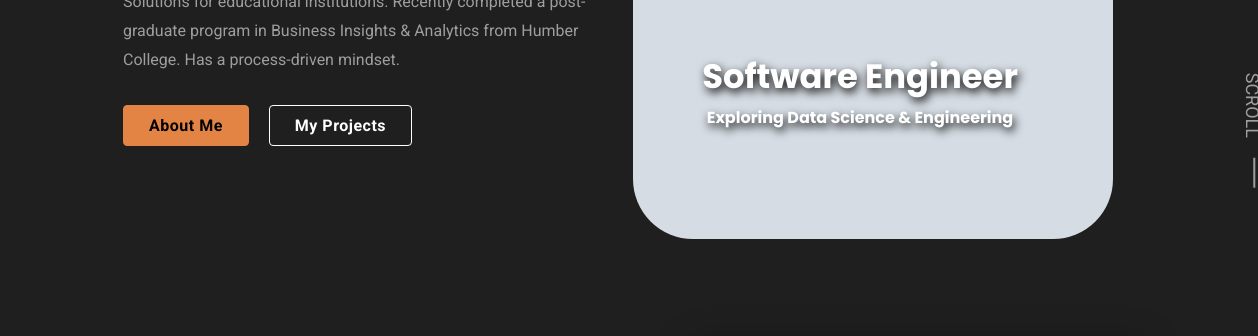
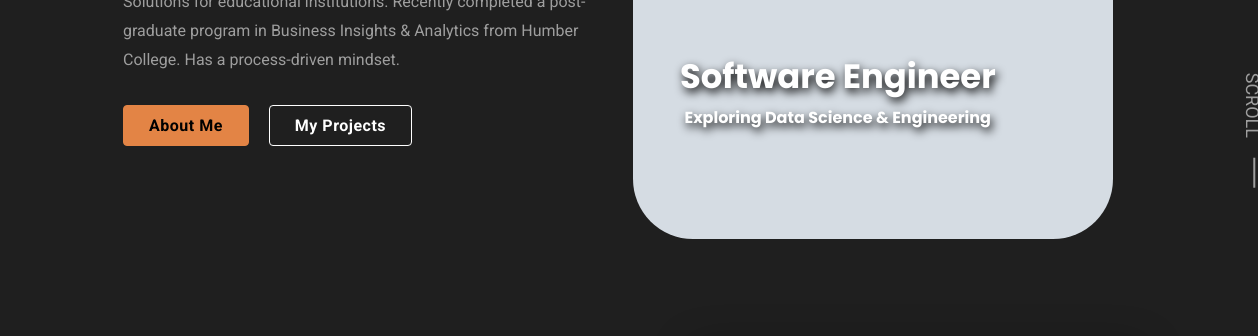
Before and after one commit to enjegoodnezz/enjegoodnezz.github.io, a plain HTML site: page index.html in a window 1280 px wide. Shown: the part 396-732 px from the top of the page, 22-1280 px from the left. Drawn offline with nearby package versions, Linux system fonts and the light colour scheme; a web font is replaced by a local one.

Commit message:
update hero content alignment

```diff
--- a/assets/css/style.css
+++ b/assets/css/style.css
@@ -1166,7 +1166,7 @@ textarea.input-field {
 
     position: absolute;
     top: 65%;
-    left: 17%;
+    left: 12.5%;
     filter: drop-shadow(2px 4px 5px var(--black));
     z-index: 1;
   }
```
